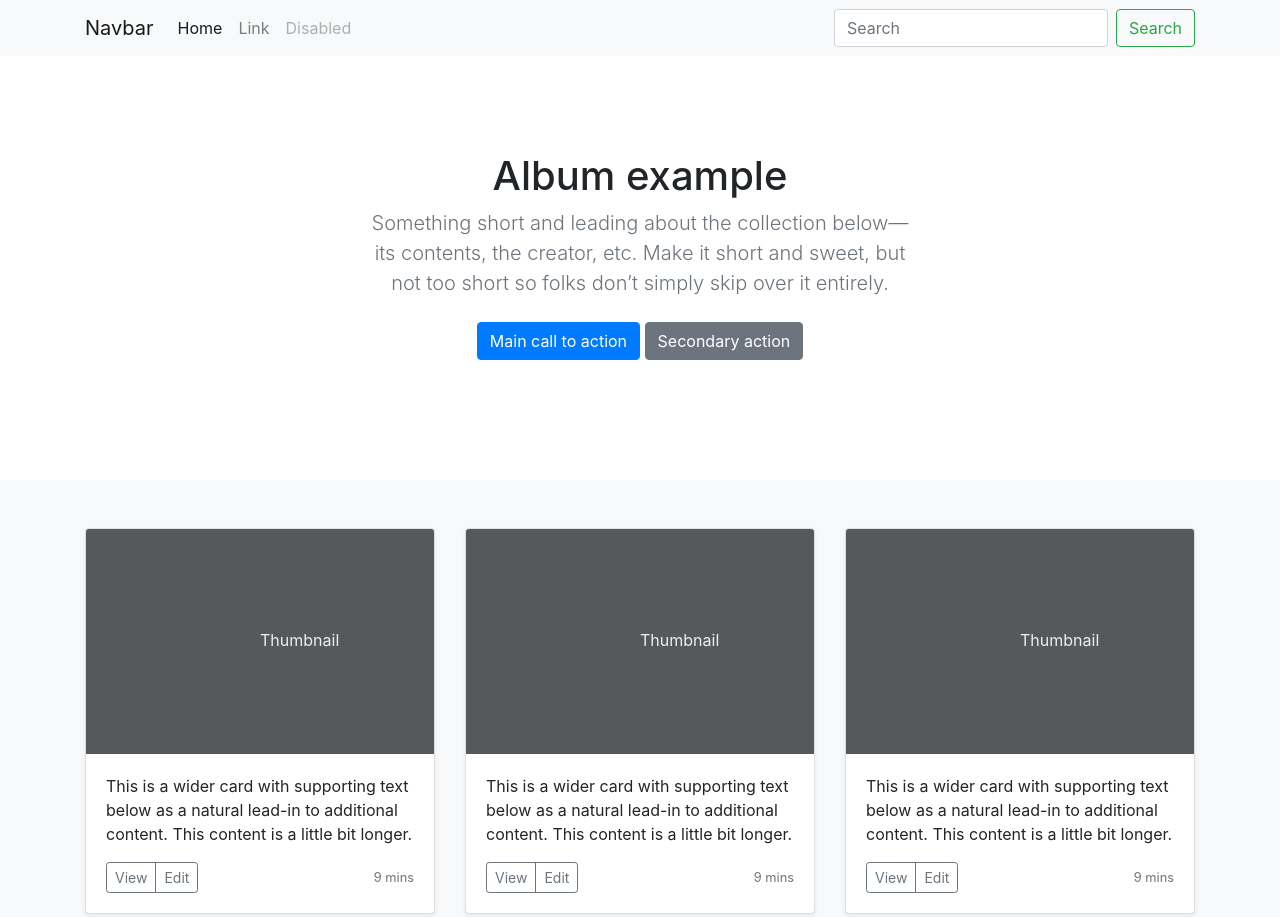
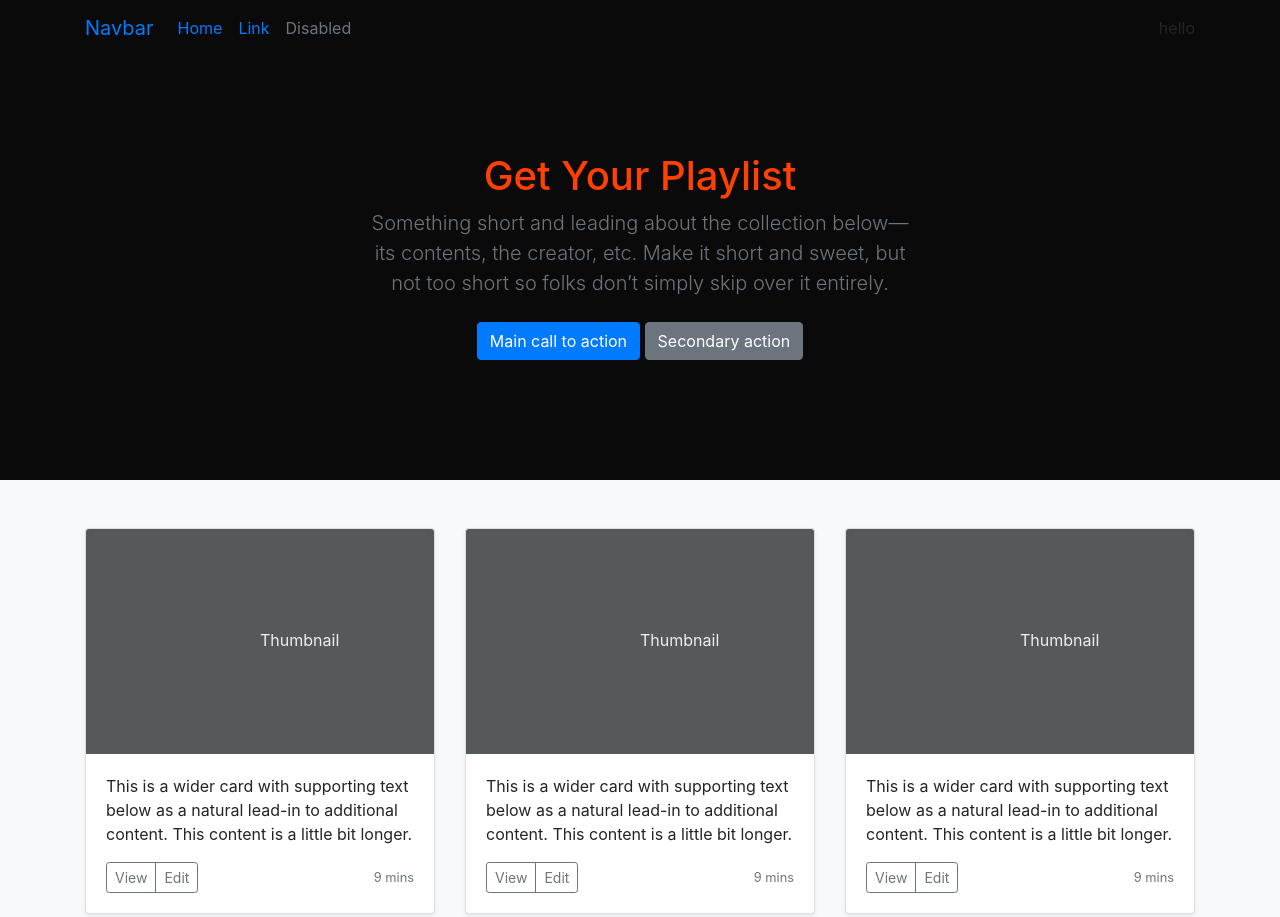
Before and after one commit to kepaperez/playlistsApp, a plain HTML site: page PlaylistApp/index.html in a window 1280 px wide. Shown: the top 917 px of the page. Drawn offline with nearby package versions, Linux system fonts and the light colour scheme.

Commit message:
more boostrap style

```diff
--- a/PlaylistApp/index.html
+++ b/PlaylistApp/index.html
@@ -7,19 +7,18 @@
     <meta name="description" content="">
     <meta name="author" content="Mark Otto, Jacob Thornton, and Bootstrap contributors">
     <meta name="generator" content="Hugo 0.88.1">
-    <title>Album example · Bootstrap v5.1</title>
+    <title>Playlist </title>
 
     <!-- Bootstrap core CSS -->
-    <link rel="stylesheet" href="https://cdn.jsdelivr.net/npm/bootstrap@4.3.1/dist/css/bootstrap.min.css"
-        integrity="sha384-ggOyR0iXCbMQv3Xipma34MD+dH/1fQ784/j6cY/iJTQUOhcWr7x9JvoRxT2MZw1T" crossorigin="anonymous">
-
+    <link rel="stylesheet" href="https://cdn.jsdelivr.net/npm/bootstrap@4.3.1/dist/css/bootstrap.min.css"integrity="sha384-ggOyR0iXCbMQv3Xipma34MD+dH/1fQ784/j6cY/iJTQUOhcWr7x9JvoRxT2MZw1T" crossorigin="anonymous">
+    <link rel="stylesheet" href="style.css">
 
 </head>
 
 <body>
 
     <header>
-        <nav class="navbar navbar-expand-lg navbar-light bg-light">
+        <nav class="navbar navbar-expand-lg ">
             <div class="container">
                 <button class="navbar-toggler" type="button" data-toggle="collapse" data-target="#navbarTogglerDemo03"
                     aria-controls="navbarTogglerDemo03" aria-expanded="false" aria-label="Toggle navigation">
@@ -40,8 +39,7 @@
                         </li>
                     </ul>
                     <form class="form-inline my-2 my-lg-0">
-                        <input class="form-control mr-sm-2" type="search" placeholder="Search" aria-label="Search">
-                        <button class="btn btn-outline-success my-2 my-sm-0" type="submit">Search</button>
+                        hello
                     </form>
                 </div>
             </div>
@@ -53,7 +51,7 @@
     <section class="py-5 text-center container">
         <div class="row py-lg-5">
             <div class="col-lg-6 col-md-8 mx-auto">
-                <h1 class="fw-light">Album example</h1>
+                <h1 class="fw-light">Get Your Playlist</h1>
                 <p class="lead text-muted">Something short and leading about the collection below—its contents, the
                     creator, etc. Make it short and sweet, but not too short so folks don’t simply skip over it
                     entirely.</p>
--- a/PlaylistApp/style.css
+++ b/PlaylistApp/style.css
@@ -0,0 +1,18 @@
+:root{
+    color: #FF4000; /*10%*/
+    color: #FFD1C2;/*30%*/
+    color: #0A0A0A;/*60%*/
+
+    --my-10-color: #FF4000;
+    --my-30-color: #FFD1C2;
+    --my-60-color: #0A0A0A;
+}
+body{
+    background-color: var(--my-60-color) !important;
+}
+h1{
+    color: var(--my-10-color);
+}
+nav{
+    background-color: var(--my-60-color) !important;
+}
```
